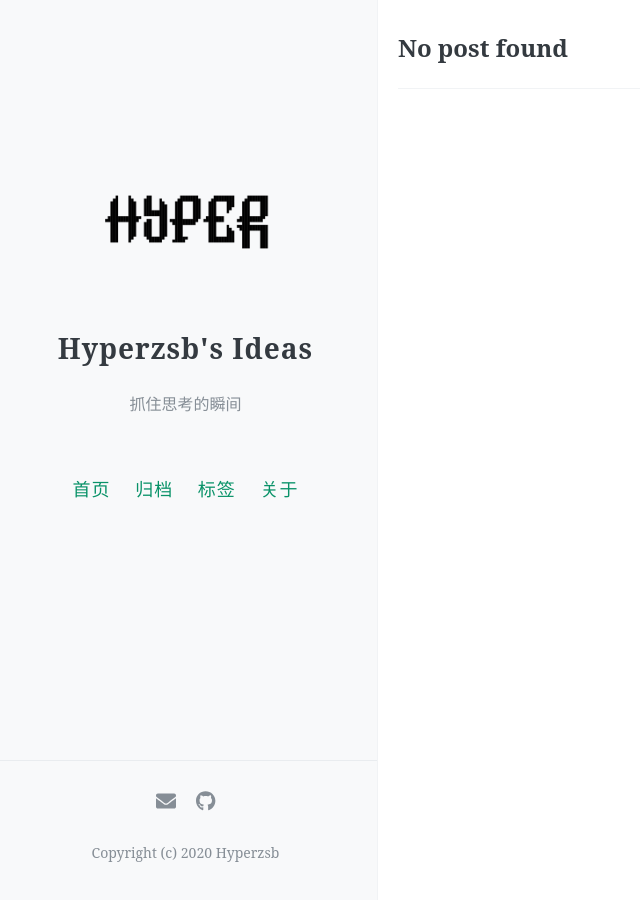
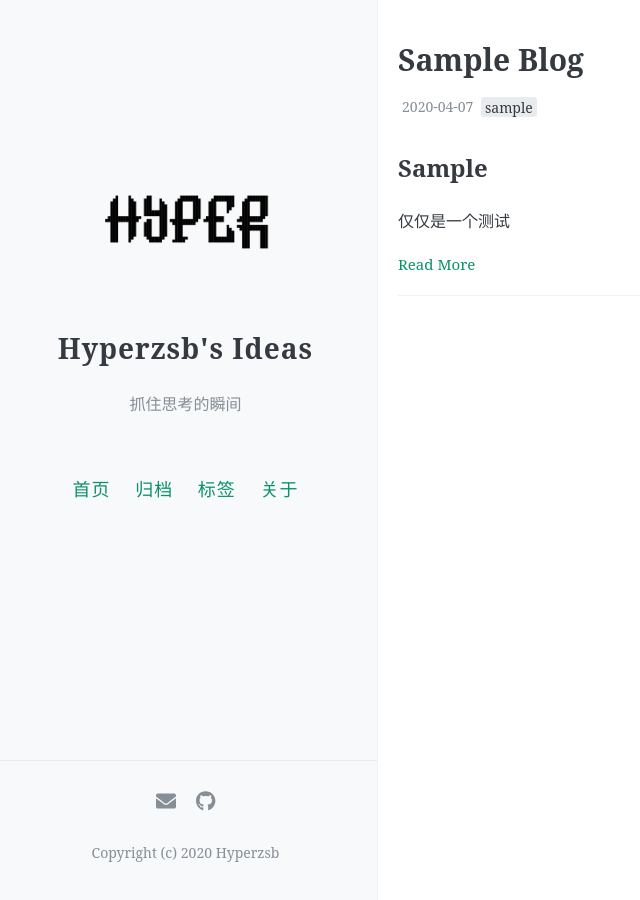
Before and after one commit to Hyperzsb/blog, a Jekyll site: the page built from index.html, in a window 1280 px wide. Shown: the whole page, without its empty margins (6-646 px from the left). Built offline with Jekyll 4.4.1, drawn with Linux system fonts in a browser that asks for light colours; the list of posts is cut into pages by our own code; comment, search, counter and statistics services are not loaded.

Commit message:
[feat]Update post.html

```diff
--- a/_layouts/post.html
+++ b/_layouts/post.html
@@ -36,14 +36,14 @@
 <div class="pagination">
   {% if page.previous.url %}
     <span class="prev" >
-      <a href="{{ site.url }}{{ site.baseurl }}{{ page.previous.url }}">
+      <a href="{{ page.previous.url }}">
         ← 上一篇
       </a>
     </span>
   {% endif %}
   {% if page.next.url %}
     <span class="next" >
-      <a href="{{ site.url }}{{ site.baseurl }}{{ page.next.url }}">
+      <a href="{{ page.next.url }}">
         下一篇 →
       </a>
     </span>
--- /dev/null
+++ b/_posts/2020-04-07-sample-blog.md
@@ -0,0 +1,18 @@
+---
+layout: post
+title: Sample Blog
+date: 2020-04-07
+Author: Hyperzsb
+tags: [sample]
+comments: true
+---
+
+## Sample
+
+仅仅是一个测试
+
+<!-- more -->
+
+## 测试
+
+测试博客
```
